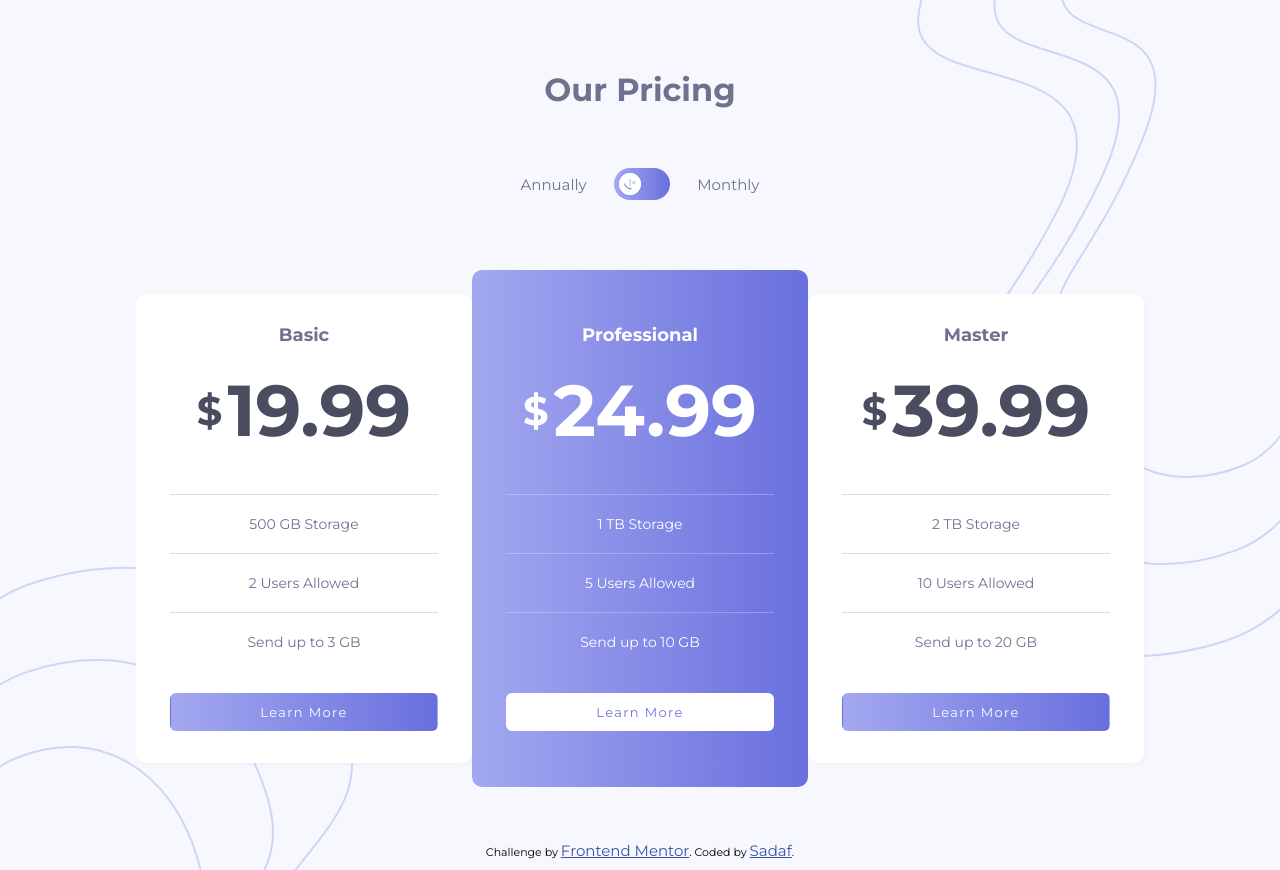
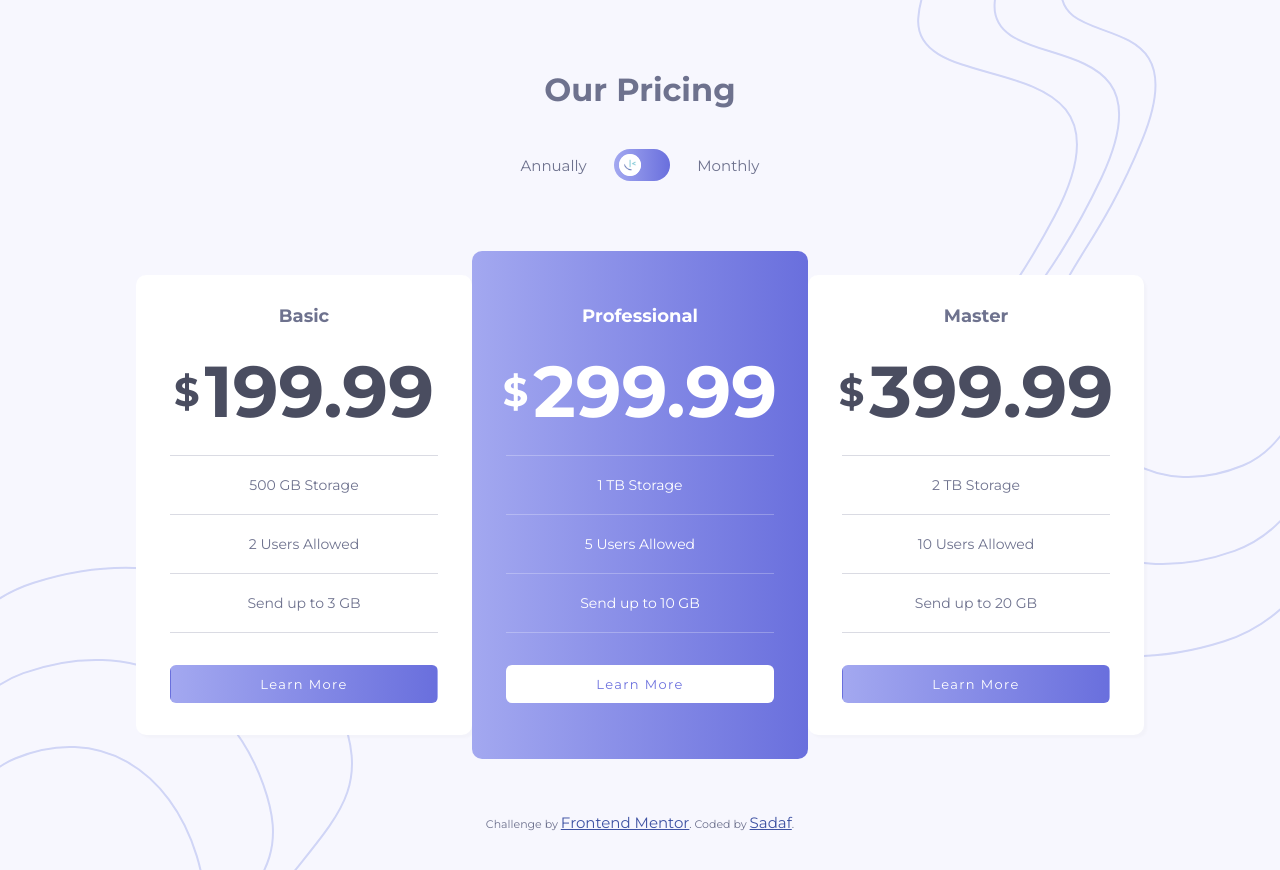
Before and after one commit to sadafes/pricing-component-with-toggle, a plain HTML site: page index.html in a window 1280 px wide. Drawn offline with Linux system fonts and the light colour scheme.

Commit message:
final update

```diff
--- a/index.html
+++ b/index.html
@@ -8,7 +8,7 @@
 </head>
 <body>
   <div class="header">
-      <h1>Our Pricing</h1><br>
+      <h1>Our Pricing</h1>
     <div class="toggle-header">
           <span id="annuallyText">Annually</span>
       <div class="toggle-btn" id="toggleBtn">
@@ -16,48 +16,39 @@
       <span id="monthlyText">Monthly</span>
         </div>
             <div class="container">
-        <div class="box-side" id="box1">
+        <div class="box-Basic" id="box1">
           <h2>Basic</h2>
-          <div class="price">
-            <span class="currency">$</span><span id="price1">19.99</span></div>
-          <hr>
-            <div class="description">500 GB Storage</div>
-            <hr>
-            <div class="description">2 Users Allowed</div>
-            <hr>
-            <div class="description">Send up to 3 GB</div>
+          <div class="price"><span class="currency">$</span><span id="price1">199.99</span></div>
+            <p class="description">500 GB Storage</p>
+            <p class="description">2 Users Allowed</p>
+            <p class="description">Send up to 3 GB</p>
             <button class="btn">Learn More</button>
         </div>
-        <div class="box-middle" id="box2">
+        <div class="box-Professional" id="box2">
           <h2>Professional</h2>
-            <div class="price"><span class="currency">$</span><span id="price2">24.99</span></div>
-            <hr>
-            <div class="description">1 TB Storage</div>
-            <hr>
-            <div class="description">5 Users Allowed</div>
-            <hr>
-            <div class="description">Send up to 10 GB</div>
+            <div class="price"><span class="currency">$</span><span id="price2">299.99</span></div>
+            <p class="description">1 TB Storage</p>
+            <p class="description">5 Users Allowed</p>
+            <p class="description">Send up to 10 GB</p>
             <button class="btn">Learn More</button>
         </div>
-        <div class="box-side" id="box3">
+        <div class="box-Master" id="box3">
           <h2>Master</h2>
-            <div class="price"><span class="currency">$</span><span id="price3">39.99</span></div>
-            <hr>
-            <div class="description">2 TB Storage</div>
-            <hr>
-            <div class="description">10 Users Allowed</div>
-            <hr>
-            <div class="description">Send up to 20 GB</div>
+            <div class="price"><span class="currency">$</span><span id="price3">399.99</span></div>
+            <p class="description">2 TB Storage</p>
+            <p class="description">10 Users Allowed</p>
+            <p class="description">Send up to 20 GB</p>
             <button class="btn">Learn More</button>
         </div>
+    </div>
+    <div class="attribution">
+      Challenge by <a href="https://www.frontendmentor.io?ref=challenge" target="_blank">Frontend Mentor</a>.
+      Coded by <a href="https://github.com/sadafes"target="_blank">Sadaf</a>.
     </div>
   </div>
 
 
 <script src="script.js"></script>
-  <div class="attribution">
-    Challenge by <a href="https://www.frontendmentor.io?ref=challenge" target="_blank">Frontend Mentor</a>.
-    Coded by <a href="https://github.com/sadafes"target="_blank">Sadaf</a>.
-  </div>
+
 </body>
 </html>
--- a/script.js
+++ b/script.js
@@ -5,15 +5,14 @@ const priceElement3 = document.getElementById('price3');
 toggleBtn.addEventListener('click', function() {
     toggleBtn.classList.toggle('active');
     if (toggleBtn.classList.contains('active')) {
+        priceElement1.textContent = '19.99';
+        priceElement2.textContent = '29.99';
+        priceElement3.textContent = '39.99';
 
+    } else {
         priceElement1.textContent = '199.99';
         priceElement2.textContent = '299.99';
         priceElement3.textContent = '399.99';
 
-    } else {
-
-        priceElement1.textContent = '19.99';
-        priceElement2.textContent = '29.99';
-        priceElement3.textContent = '39.99';
     }
 });
--- a/style.css
+++ b/style.css
@@ -11,7 +11,7 @@ body{
   background-position: top right, bottom left;
   background-repeat: no-repeat;
   background-size: auto;
-  height: 100vh;
+  min-height: 100vh;
   background-color: #F7F7FE;
 }
 .montserrat {
@@ -72,7 +72,7 @@ h2 {
   max-width: 1050px;
 }
 /* Box Styling */
-.box-side {
+.box-Basic , .box-Master {
   background-color: white;
   width: 32%;
   max-width: 350px;
@@ -83,7 +83,7 @@ h2 {
   text-align: center;
   box-shadow: 3px 3px 3px rgba(0, 0, 0, 0.02);
 }
-.box-middle {
+.box-Professional {
     background:linear-gradient(to right, hsl(236, 72%, 79%), hsl(237, 63%, 64%));
     color: #fff;
     width: 32%;
@@ -105,7 +105,7 @@ h2 {
   font-size: 72px;
   color: #4A4D60;
 }
-.box-middle .price{
+.box-Professional .price{
   color: #fff;
 }
 .currency {
@@ -115,23 +115,28 @@ h2 {
   }
 #price3 , #price2 , #price1
 {
-    font-size: 72px;
+  font-size: 72px;
 }
 /* Description Styling */
 .description {
   font-size: 14px;
-  margin: 10px 0;
+  border-bottom: 1px solid rgba(110, 114, 142, 0.25);
+  margin: 0 auto;
+  width: 80%;
+  padding: 20px;
 }
-hr {
-  width: 80%;
-  opacity: 0.25;
-  margin: 20px auto;
-  border: 0;
-  border-top: 1px solid #6E728E;
+.box-Basic p.description:first-of-type,
+.box-Master p.description:first-of-type {
+  border-top: 1px solid rgba(110, 114, 142, 0.25);
 }
-.box-middle hr{
-  border-color: #fff;
+
+.box-Professional .description{
+  border-color: rgba(255, 255, 255, 0.25);
 }
+.box-Professional p.description:first-of-type{
+  border-top: 1px solid rgba(255, 255, 255, 0.25);
+}
+
 /* Button Styling */
 .btn {
   background:linear-gradient(to right, hsl(236, 72%, 79%), hsl(237, 63%, 64%));
@@ -147,7 +152,7 @@ hr {
   transition: background-color 0.3s;
   margin: 32px;
 }
-.box-middle .btn{
+.box-Professional .btn{
   background:#fff;
   color: #6D72DE;
 }
@@ -157,10 +162,18 @@ hr {
   border-color: currentColor;
   transition: background-color 0.3s;
 }
+.attribution {
+  font-size: 11px;
+  text-align: center;
+}
+.attribution a {
+  color: hsl(228, 45%, 44%);
+  padding-bottom: 20px;
+}
 /* Responsive Design */
 @media screen and (max-width: 1024px) and (min-width: 768px)
 {
-  .box-middle , .box-side {
+  .box-Professional , .box-Master , .box-Basic {
     flex: 1 1 32%;
 }
 .header {
@@ -181,12 +194,12 @@ hr {
     align-items: center;
     width: 85%;
   }
-  .box-middle , .box-side {
+  .box-Professional , .box-Master , .box-Basic {
     width: 100%;
     margin-bottom: 20px;
     padding-top: 30px;
   }
-  .box-middle {
+  .box-Professional {
     order: -1;
 }
 }
@@ -194,10 +207,3 @@ hr {
 #toggleBtn.active .circle {
   transform: translateX(24px);
 }
-.attribution {
-  font-size: 11px;
-  text-align: center;
-}
-.attribution a {
-  color: hsl(228, 45%, 44%);
-}
```
Also changed, not shown: 1 other file.
